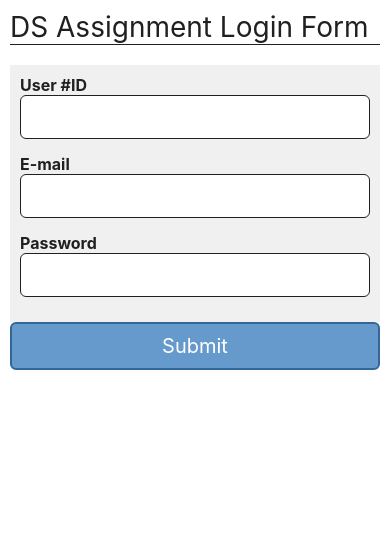
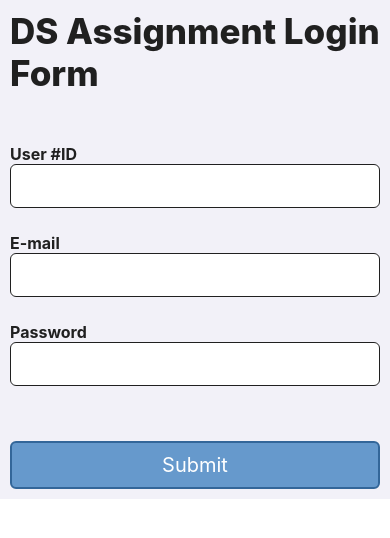
Before and after one commit to Scionar/rn-assignment-ds, a React Native app: screen / in a window 390 px wide. Shown: the top 538 px of the page. Built offline with nearby package versions, Linux system fonts and the light colour scheme.

Commit message:
Add more spacing, bigger header, background color and error states

```diff
--- a/src/App.tsx
+++ b/src/App.tsx
@@ -11,13 +11,17 @@ import {
 import TextField from '@ds/components/TextField';
 import ActionButton from '@ds/components/ActionButton';
 
-import { validateUserId } from '@ds/utils/validation';
+import { validateIsRequired, validateUserId } from '@ds/utils/validation';
 import colors from '@ds/styles/colors';
 
 const App = () => {
   const [userId, setUserId] = useState('');
   const [email, setEmail] = useState('');
   const [password, setPassword] = useState('');
+
+  const [userIdError, setUserIdError] = useState('');
+  const [emailError, setEmailError] = useState('');
+  const [passwordError, setPasswordError] = useState('');
 
   const handleUserId = (text: string) => {
     if (validateUserId(text)) {
@@ -26,6 +30,22 @@ const App = () => {
   };
 
   const onSubmitPress = () => {
+    if (validateIsRequired(userId)) {
+      setUserIdError('User ID is required');
+    }
+
+    validateIsRequired(userId)
+      ? setUserIdError('')
+      : setUserIdError('User ID is required');
+
+    validateIsRequired(email)
+      ? setEmailError('')
+      : setEmailError('Email is required');
+
+    validateIsRequired(password)
+      ? setPasswordError('')
+      : setPasswordError('Password is required');
+
     // For debugging purposes, no need to re-factor for mocking real API call
     Alert.alert(
       'Params',
@@ -34,22 +54,28 @@ const App = () => {
   };
 
   return (
-    <SafeAreaView>
+    <SafeAreaView style={styles.root}>
       <StatusBar />
       <ScrollView style={styles.wrapper}>
         <View style={styles.headerContainer} accessibilityRole="header">
           <Text style={styles.header}>{'DS Assignment Login Form'}</Text>
         </View>
-        <View style={styles.contentContainer}>
+        <View>
           <View style={styles.row}>
             <TextField
               label="User #ID"
               value={userId}
               onChangeText={handleUserId}
+              error={userIdError}
             />
           </View>
           <View style={styles.row}>
-            <TextField label="E-mail" value={email} onChangeText={setEmail} />
+            <TextField
+              label="E-mail"
+              value={email}
+              onChangeText={setEmail}
+              error={emailError}
+            />
           </View>
           <View style={styles.row}>
             <TextField
@@ -57,37 +83,39 @@ const App = () => {
               value={password}
               onChangeText={setPassword}
               secureTextEntry={true}
+              error={passwordError}
             />
           </View>
+          <View style={styles.buttonRow}>
+            <ActionButton label={'Submit'} onPress={onSubmitPress} />
+          </View>
         </View>
-        <ActionButton label={'Submit'} onPress={onSubmitPress} />
       </ScrollView>
     </SafeAreaView>
   );
 };
 
 const styles = StyleSheet.create({
+  root: {
+    backgroundColor: colors.background,
+  },
   wrapper: {
     padding: 10,
+    height: '100%',
   },
   headerContainer: {
-    borderColor: colors.black,
-    borderBottomWidth: 1,
+    marginBottom: 50,
+  },
+  header: {
+    fontSize: 35,
+    color: colors.black,
+    fontWeight: '800',
+  },
+  row: {
     marginBottom: 20,
   },
-  header: {
-    fontSize: 28,
-    color: colors.black,
-  },
-
-  contentContainer: {
-    backgroundColor: '#f0f0f0',
-    padding: 10,
-  },
-
-  row: {
-    flexDirection: 'row',
-    marginBottom: 10,
+  buttonRow: {
+    marginTop: 30,
   },
 });
 
--- a/src/styles/colors.ts
+++ b/src/styles/colors.ts
@@ -1,4 +1,5 @@
 export default {
+  background: '#F2F1F8',
   white: '#ffffff',
   black: '#202020',
   red: '#FF0000',
--- a/src/utils/validation.ts
+++ b/src/utils/validation.ts
@@ -1,3 +1,14 @@
+const validEmailRegex =
+  /^[a-zA-Z0-9.!#$%&'*+/=?^_`{|}~-]+@[a-zA-Z0-9-]+(?:\.[a-zA-Z0-9-]+)*$/;
+
 export const validateUserId = (str: string) => {
   return !isNaN(+str);
 };
+
+export const validateIsRequired = (str: string) => {
+  return `${str}`.length > 0;
+};
+
+export const validateEmail = (str: string) => {
+  return str.match(validEmailRegex);
+};
```
